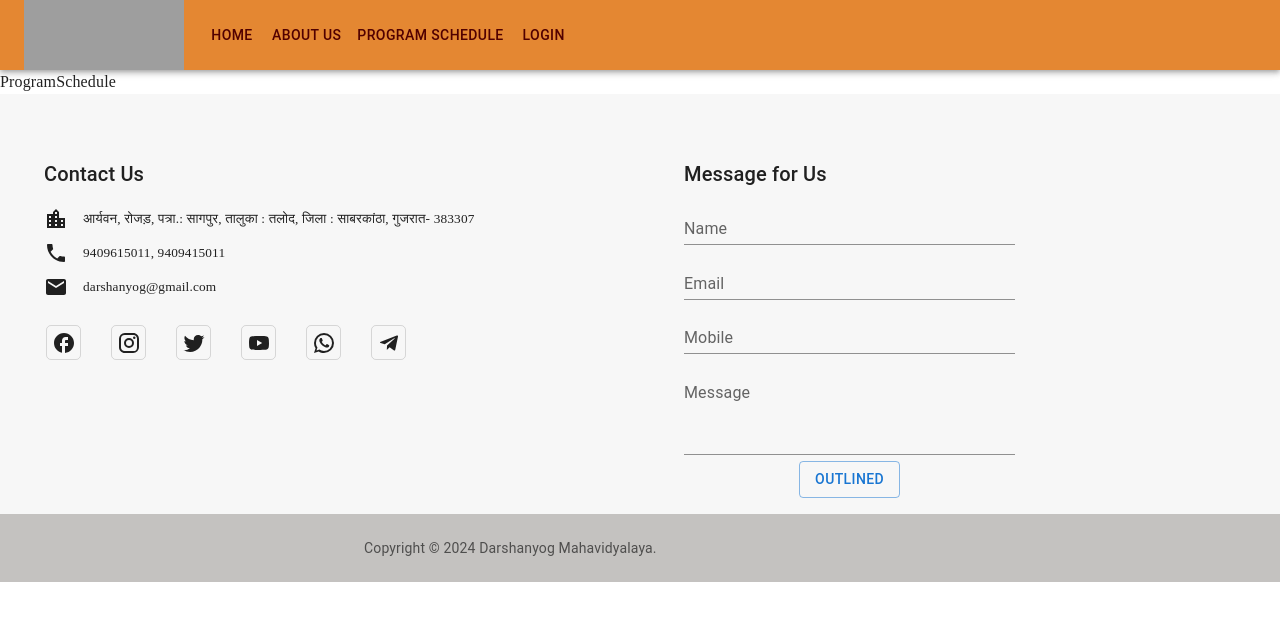
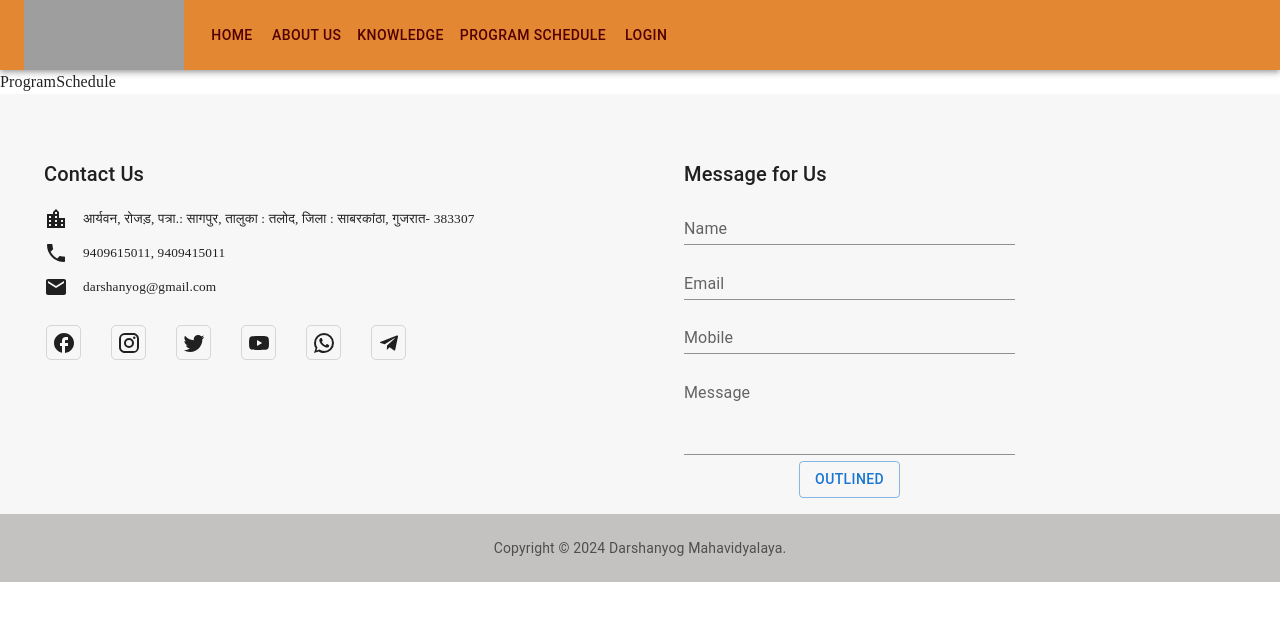
Before and after one commit to Ketandabhi18/darshan-yog-react, a React (Create React App) app: page /program-schedule in a window 1280 px wide. Shown: the top 620 px of the page. Built offline with nearby package versions, Linux system fonts and the light colour scheme; grey boxes are pictures that could not be loaded; a web font is replaced by a local one.

Commit message:
dynamic header and chages in nav array

```diff
--- a/src/Components/FooterComponent.tsx
+++ b/src/Components/FooterComponent.tsx
@@ -236,6 +236,13 @@ const FooterComponent = () => {
               </div>
             </Container>
           </div>
+          <div
+            style={{
+              display: "flex",
+              justifyContent: "center",
+              backgroundColor: "rgb(183 181 179 / 82%)",
+            }}
+          >
             <Box
               component="footer"
               sx={{
@@ -243,12 +250,13 @@ const FooterComponent = () => {
                 px: 2,
                 mt: "auto",
               }}
-            style={{ backgroundColor: "rgb(183 181 179 / 82%)" }}
+              style={{}}
             >
               <Container maxWidth="sm">
                 <Copyright />
               </Container>
             </Box>
+          </div>
         </Box>
       </ThemeProvider>
     </>
--- a/src/Components/HeaderComponent.tsx
+++ b/src/Components/HeaderComponent.tsx
@@ -7,19 +7,40 @@ import Typography from "@mui/material/Typography";
 import Menu from "@mui/material/Menu";
 import MenuIcon from "@mui/icons-material/Menu";
 import Container from "@mui/material/Container";
-import Avatar from "@mui/material/Avatar";
 import Button from "@mui/material/Button";
-import Tooltip from "@mui/material/Tooltip";
 import MenuItem from "@mui/material/MenuItem";
-import AdbIcon from "@mui/icons-material/Adb";
 import { useNavigate } from "react-router-dom";
 import "./header.css";
 const pages = [
-  { name: "home", route: "/" },
-  { name: "About Us", route: "/about-us" },
+  {
+    name: "home",
+    route: "/",
+  },
+  {
+    name: "About Us",
+    route: "/about-us",
+    options: [
+      { pageName: "About Us", route: "about-us" },
+      { pageName: "Aims & Ideals", route: "aims-ideals" },
+      { pageName: "key information", route: "key-info" },
+      { pageName: "Our Functionary", route: "our-functionary" },
+      { pageName: "Passed Scholar", route: "passed-scholar" },
+      { pageName: "Vision", route: "vision" },
+    ],
+  },
+  {
+    name: "Knowledge",
+    route: "/knowledge",
+    options: [
+      { pageName: "Knowledge", route: "/knowledge" },
+      { pageName: "Veda", route: "veda" },
+      { pageName: "Darshan", route: "darshan" },
+      { pageName: "Yoga", route: "yoga" },
+      { pageName: "The Light of truth", route: "life-of-truth" },
+    ],
+  },
   { name: "Program Schedule", route: "/program-schedule" },
 ];
-const settings = ["Profile", "Account", "Dashboard", "Logout"];
 
 const HeaderComponent = () => {
   const [anchorElNav, setAnchorElNav] = React.useState<null | HTMLElement>(
@@ -44,25 +65,29 @@ const HeaderComponent = () => {
   const handleCloseUserMenu = () => {
     setAnchorElUser(null);
   };
+
+  const [anchorEl, setAnchorEl] = React.useState<any>({});
+
+  const handleClick = (event: any, pageName: any, route: any) => {
+    const page: any = pages.find((p) => p.name === pageName);
+    if (!Object.keys(page).includes("options")) {
+      navigate(route);
+    }
+    setAnchorEl({
+      ...anchorEl,
+      [pageName]: event.currentTarget,
+    });
+  };
+
+  const handleClose = (pageName: any) => {
+    setAnchorEl({
+      ...anchorEl,
+      [pageName]: null,
+    });
+  };
+
   return (
     <>
-      {/* <nav id="navbar">
-        <div id="logo">
-          <img src="/assets/Dharshanyog Dham Logo.png.jpg" alt="" />
-        </div>
-        <ul>
-          <li className="item">
-            <a href="#">HOME</a>
-          </li>
-          <li className="item">
-            <a href="#">ABOUT US</a>
-          </li>
-          <li className="item">
-            <a href="#">PROGRAM SCHEDUAL</a>
-          </li>
-        </ul>
-      </nav> */}
-
       <AppBar
         position="static"
         // style={{ backgroundColor: "transparent", position: "fixed" }}
@@ -163,17 +188,39 @@ const HeaderComponent = () => {
                 </Typography>
                 <Box sx={{ flexGrow: 1, display: { xs: "none", md: "flex" } }}>
                   {pages.map((page) => (
-                    <Button
-                      key={page.name}
-                      onClick={() => {
-                        handleCloseNavMenu();
-                        navigate(page.route);
-                      }}
-                      sx={{ my: 2, color: "#510000", display: "block" }}
-                      // sx={{ my: 2, color: "#510000", display: "block" }}
-                    >
-                      {page.name}
-                    </Button>
+                    <div key={page.name}>
+                      <Button
+                        onClick={(event) =>
+                          handleClick(
+                            event,
+                            page.name,
+                            page.route ? page.route : "/"
+                          )
+                        }
+                        sx={{ my: 2, color: "#510000", display: "block" }}
+                      >
+                        {page.name}
+                      </Button>
+                      {page.options && (
+                        <Menu
+                          anchorEl={anchorEl[page.name]}
+                          open={Boolean(anchorEl[page.name])}
+                          onClose={() => handleClose(page.name)}
+                        >
+                          {page.options.map((subItem: any) => (
+                            <MenuItem
+                              key={subItem.pageName}
+                              onClick={() => {
+                                handleClose(page.name);
+                                navigate(subItem.route);
+                              }}
+                            >
+                              {subItem.pageName}
+                            </MenuItem>
+                          ))}
+                        </Menu>
+                      )}
+                    </div>
                   ))}
                 </Box>
               </div>
--- a/src/pages/Home.tsx
+++ b/src/pages/Home.tsx
@@ -376,7 +376,11 @@ const Home = () => {
             overflow: "hidden",
           }}
         >
-          <img src={imageUrl} alt={title} style={{ maxWidth: "100%" }} />
+          <img
+            src={imageUrl}
+            alt={title}
+            style={{ maxWidth: "100%", height: "250px" }}
+          />
           <div
             className="title-overlay"
             style={{
@@ -500,8 +504,8 @@ const Home = () => {
                   alt={item.alt}
                   style={{
                     borderRadius: "90px",
-                    height: "400px",
-                    width: "100%",
+                    height: "350px",
+                    width: "600px",
                     // border: "5px solid #9a6d6d",
                     padding: "1%",
                   }}
```
Lines whose indentation alone changed are shown as unchanged.
